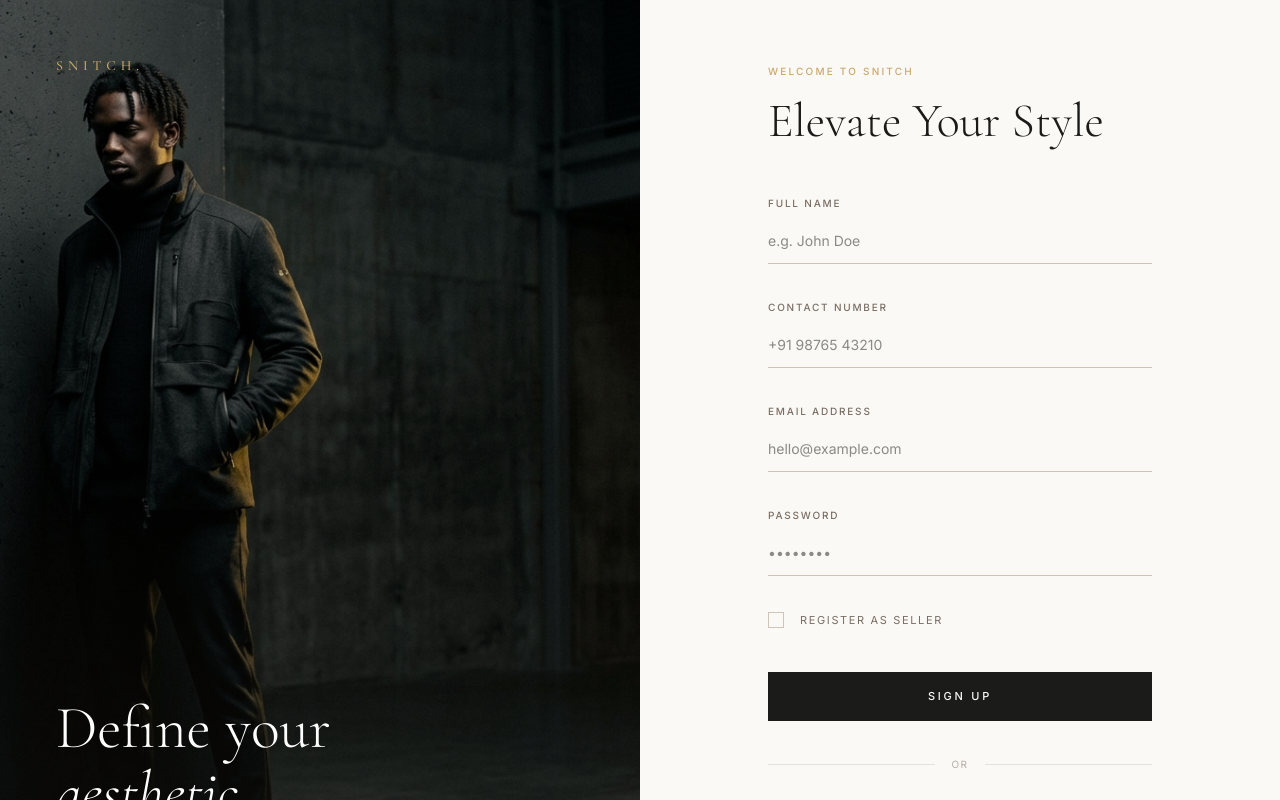
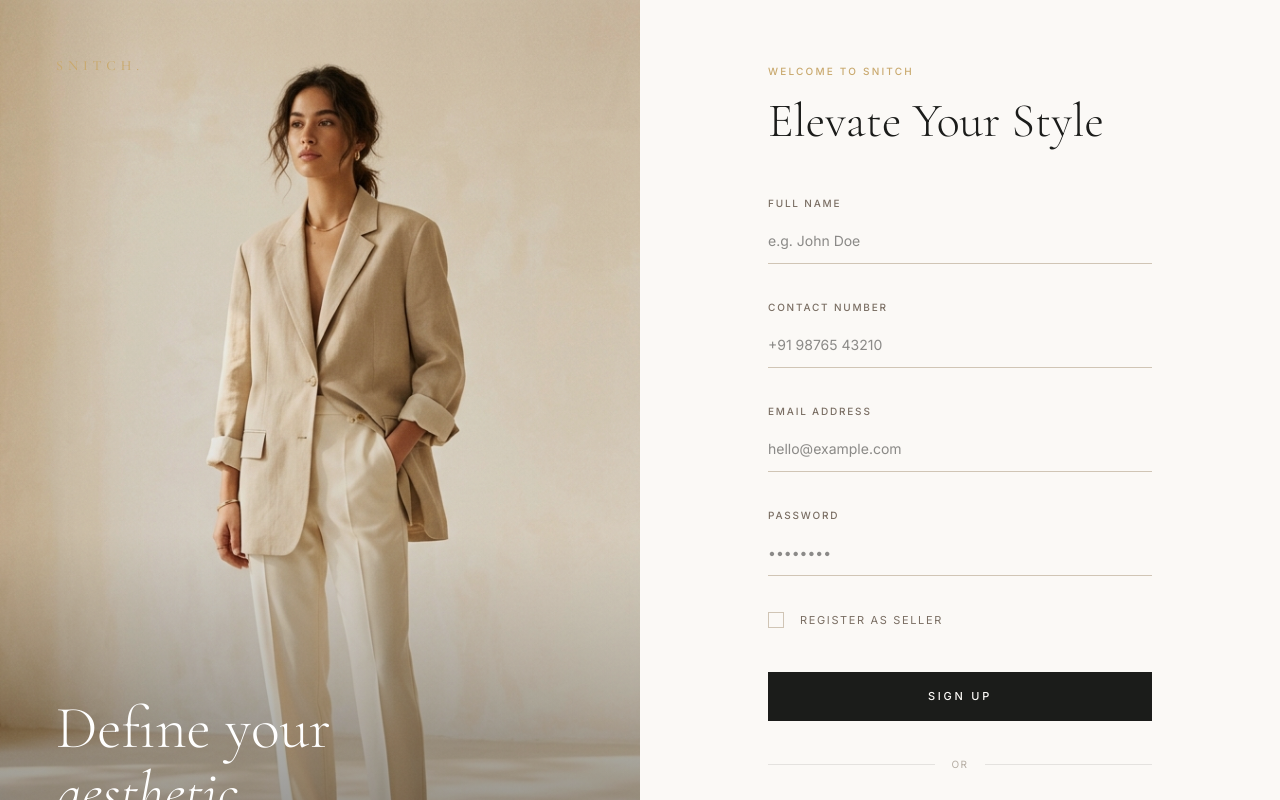
Before and after one commit to jaikishan1234/Snitch, a React app in the folder Frontend/: page /register in a window 1280 px wide. Shown: the top 800 px of the page. Built offline with nearby package versions, Linux system fonts and the light colour scheme; the HTML template or start-up script is replaced by a standard one.

Commit message:
Refactor code structure for improved readability and maintainability

```diff
--- a/Frontend/src/features/auth/pages/Login.jsx
+++ b/Frontend/src/features/auth/pages/Login.jsx
@@ -42,15 +42,15 @@ const Login = () => {
                 {/* ── LEFT: Editorial Image Panel ── */}
                 <div className="hidden lg:flex lg:w-1/2 relative overflow-hidden" style={{ backgroundColor: '#f5f3f0' }}>
                     <img
-                        src="/snitch_editorial.png"
+                        src="/snitch_editorial_warm.png"
                         alt="Snitch Fashion Editorial"
-                        className="absolute inset-0 w-full h-full object-cover"
-                        style={{ filter: 'sepia(20%) brightness(0.92)' }}
+                        className="absolute inset-0 w-full h-full object-cover object-top"
+                        style={{ filter: 'brightness(0.97)' }}
                     />
                     {/* Subtle warm overlay */}
                     <div
                         className="absolute inset-0"
-                        style={{ background: 'linear-gradient(to top, rgba(27,24,20,0.45) 0%, rgba(27,24,20,0.05) 50%, transparent 100%)' }}
+                        style={{ background: 'linear-gradient(to top, rgba(27,24,20,0.62) 0%, rgba(27,24,20,0.08) 45%, transparent 100%)' }}
                     />
                     <div className="absolute inset-0 p-14 flex flex-col justify-between z-10">
                         {/* Brand */}
--- a/Frontend/src/features/auth/pages/Register.jsx
+++ b/Frontend/src/features/auth/pages/Register.jsx
@@ -56,14 +56,14 @@ const Register = () => {
                 {/* ── LEFT: Editorial Image Panel ── */}
                 <div className="hidden lg:flex lg:w-1/2 relative overflow-hidden" style={{ backgroundColor: '#f5f3f0' }}>
                     <img
-                        src="/snitch_editorial.png"
+                        src="/snitch_editorial_warm.png"
                         alt="Snitch Fashion Editorial"
-                        className="absolute inset-0 w-full h-full object-cover"
-                        style={{ filter: 'sepia(20%) brightness(0.92)' }}
+                        className="absolute inset-0 w-full h-full object-cover object-top"
+                        style={{ filter: 'brightness(0.97)' }}
                     />
                     <div
                         className="absolute inset-0"
-                        style={{ background: 'linear-gradient(to top, rgba(27,24,20,0.45) 0%, rgba(27,24,20,0.05) 50%, transparent 100%)' }}
+                        style={{ background: 'linear-gradient(to top, rgba(27,24,20,0.62) 0%, rgba(27,24,20,0.08) 45%, transparent 100%)' }}
                     />
                     <div className="absolute inset-0 p-14 flex flex-col justify-between z-10">
                         <span
```
Also changed, not shown: Frontend/public/snitch_editorial_warm.png (added).
